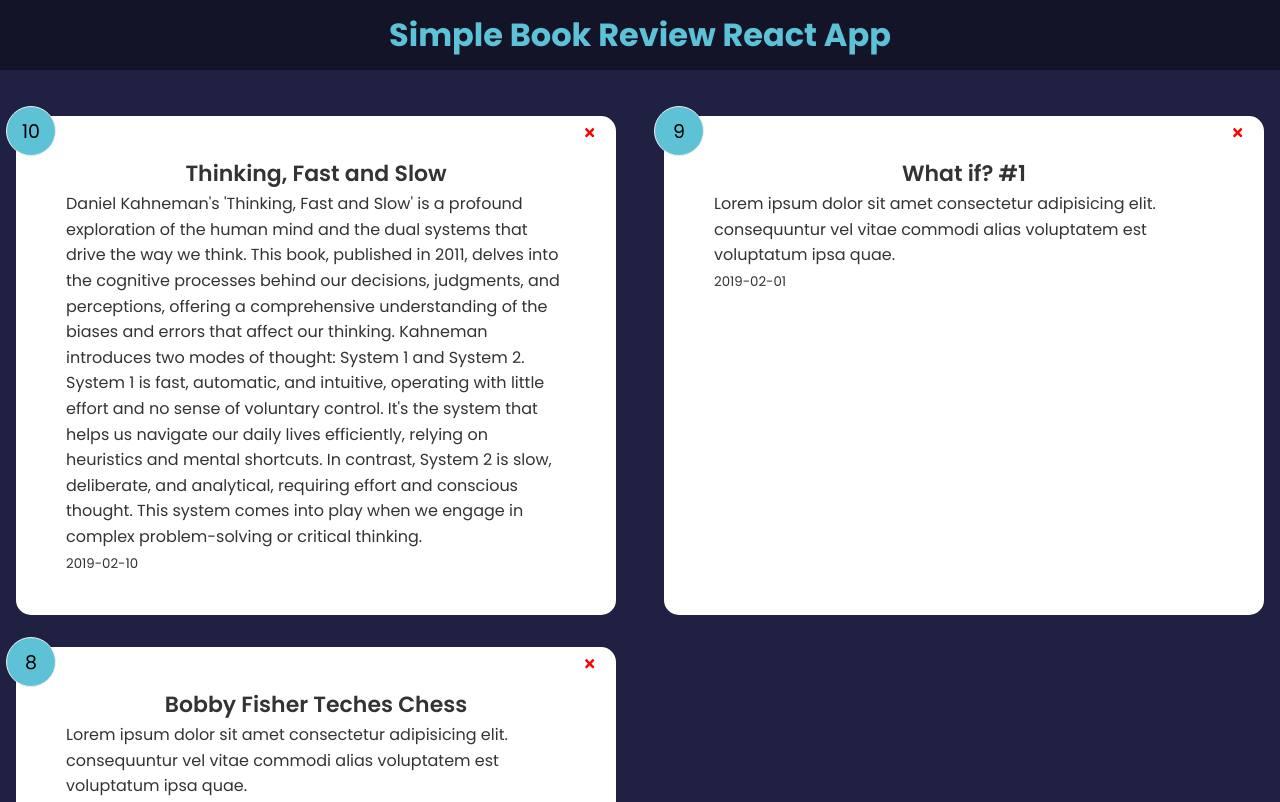
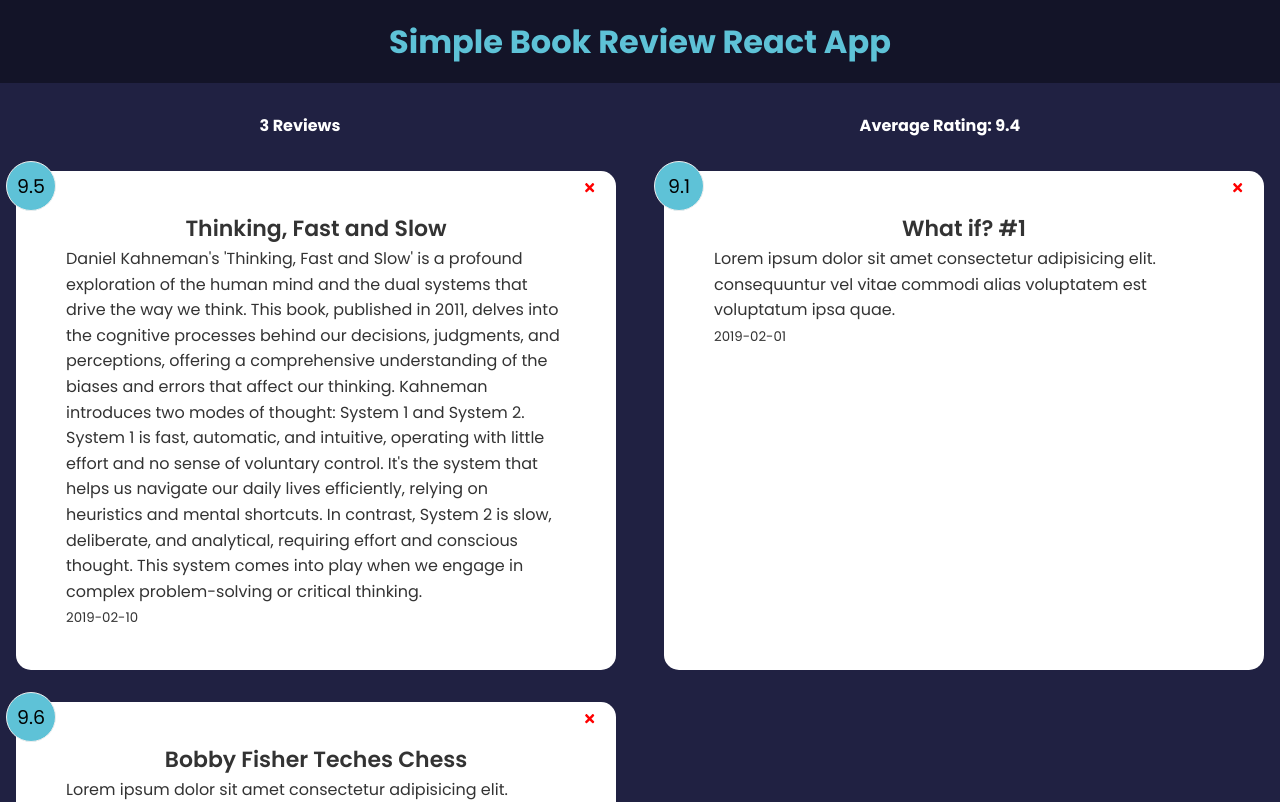
Before and after one commit to yangbeibei88/BookReview-React-App, a React (Vite) app: page / in a window 1280 px wide. Shown: the top 802 px of the page. Built offline with nearby package versions, Linux system fonts and the light colour scheme.

Commit message:
added ReviewStats component

```diff
--- a/src/App.jsx
+++ b/src/App.jsx
@@ -3,6 +3,7 @@ import { createRoot } from "react-dom/client";
 import { Header } from "./components/Header.jsx";
 import { ReviewList } from "./components/ReviewList.jsx";
 import { reviewData } from "./data/reviewData.js";
+import { ReviewStats } from "./components/ReviewStats.jsx";
 
 const App = () => {
   const [data, setData] = useState(reviewData);
@@ -12,9 +13,11 @@ const App = () => {
       console.log(`Review # ${id} deleted!`);
     }
   };
+
   return (
     <div>
       <Header />
+      <ReviewStats reviews={data} />
       <ReviewList reviews={data} handleDelete={deleteFeedback} />
     </div>
   );
--- /dev/null
+++ b/src/components/ReviewStats.jsx
@@ -0,0 +1,13 @@
+export const ReviewStats = ({ reviews }) => {
+  const averageRating = (
+    reviews.reduce((total, { rating }) => total + rating, 0) / reviews.length
+  )
+    .toFixed(1)
+    .replace(/[.,]0$/, "");
+  return (
+    <div className="review-stats">
+      <h4>{reviews.length} Reviews</h4>
+      <h4>Average Rating: {isNaN(averageRating) ? 0 : averageRating}</h4>
+    </div>
+  );
+};
--- a/src/data/reviewData.js
+++ b/src/data/reviewData.js
@@ -1,7 +1,7 @@
 export const reviewData = [
   {
     id: 1,
-    rating: 10,
+    rating: 9.5,
     bookTitle: "Thinking, Fast and Slow",
     review:
       "Daniel Kahneman's 'Thinking, Fast and Slow' is a profound exploration of the human mind and the dual systems that drive the way we think. This book, published in 2011, delves into the cognitive processes behind our decisions, judgments, and perceptions, offering a comprehensive understanding of the biases and errors that affect our thinking. Kahneman introduces two modes of thought: System 1 and System 2. System 1 is fast, automatic, and intuitive, operating with little effort and no sense of voluntary control. It's the system that helps us navigate our daily lives efficiently, relying on heuristics and mental shortcuts. In contrast, System 2 is slow, deliberate, and analytical, requiring effort and conscious thought. This system comes into play when we engage in complex problem-solving or critical thinking.",
@@ -9,7 +9,7 @@ export const reviewData = [
   },
   {
     id: 2,
-    rating: 9,
+    rating: 9.1,
     bookTitle: "What if? #1",
     review:
       "Lorem ipsum dolor sit amet consectetur adipisicing elit. consequuntur vel vitae commodi alias voluptatem est voluptatum ipsa quae.",
@@ -17,7 +17,7 @@ export const reviewData = [
   },
   {
     id: 3,
-    rating: 8,
+    rating: 9.6,
     bookTitle: "Bobby Fisher Teches Chess",
     review:
       "Lorem ipsum dolor sit amet consectetur adipisicing elit. consequuntur vel vitae commodi alias voluptatem est voluptatum ipsa quae.",
--- a/src/index.css
+++ b/src/index.css
@@ -26,11 +26,11 @@ ul {
 
 
 header {
-  height: 70px;
+  display: flex;
+  height: auto;
   width: 100%;
-  display: flex;
   justify-content: space-between;
-  align-items: center;
+  padding: 1em 0;
   align-items: center;
   margin-bottom: 30px;
 }
@@ -129,11 +129,11 @@ input:focus {
   outline: none;
 }
 
-.feedback-stats {
+.review-stats {
   color: #fff;
   display: flex;
-  justify-content: space-between;
-  align-items: center;
+  flex-wrap: wrap;
+  justify-content: space-around;
 }
 
 .num-display {
```
